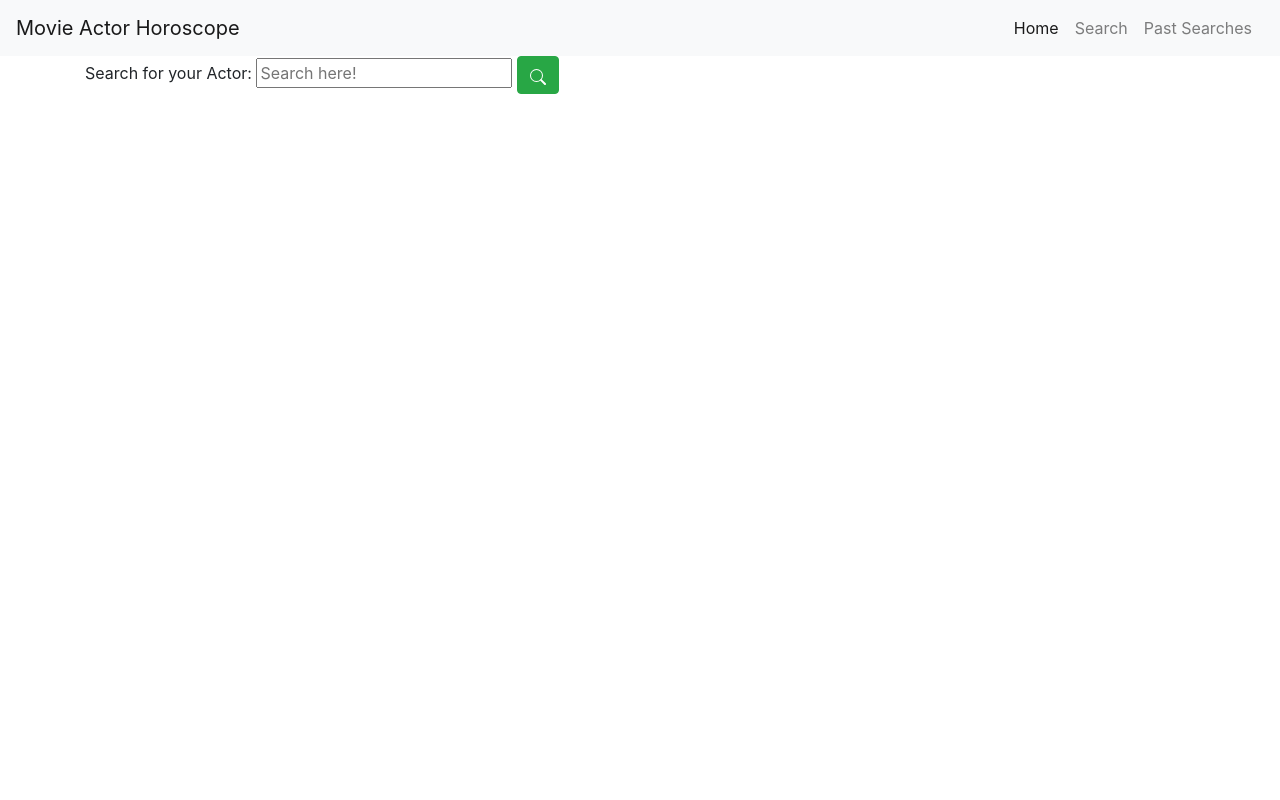
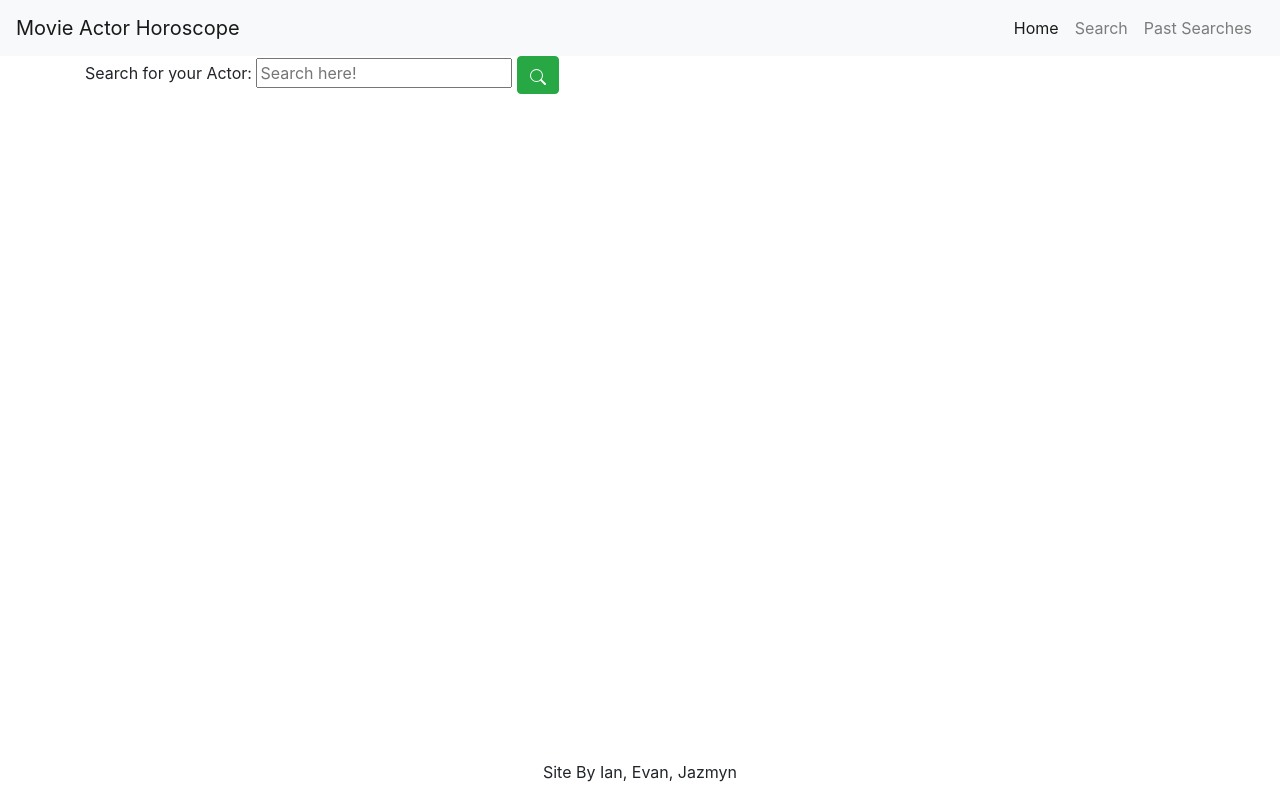
Before and after one commit to pyeatti/CelebrityHoroscope, a plain HTML site: page index.html in a window 1280 px wide. Drawn offline with nearby package versions, Linux system fonts and the light colour scheme.

Commit message:
added footer

```diff
--- a/index.html
+++ b/index.html
@@ -85,6 +85,9 @@
 
 
     </main>
+    <div class="footer">
+      <p>Site By Ian, Evan, Jazmyn</p>
+    </div>
 
     <!-- SCRIPTS -->
     <script src="https://cdnjs.cloudflare.com/ajax/libs/moment.js/2.24.0/moment.min.js"></script>
--- a/styles.css
+++ b/styles.css
@@ -14,3 +14,11 @@ body {
   visibility: hidden;
 
 }
+.footer {
+  position: fixed;
+  left: 0;
+   bottom: 0;
+   width: 100%;
+   text-align: center;
+
+}
```
